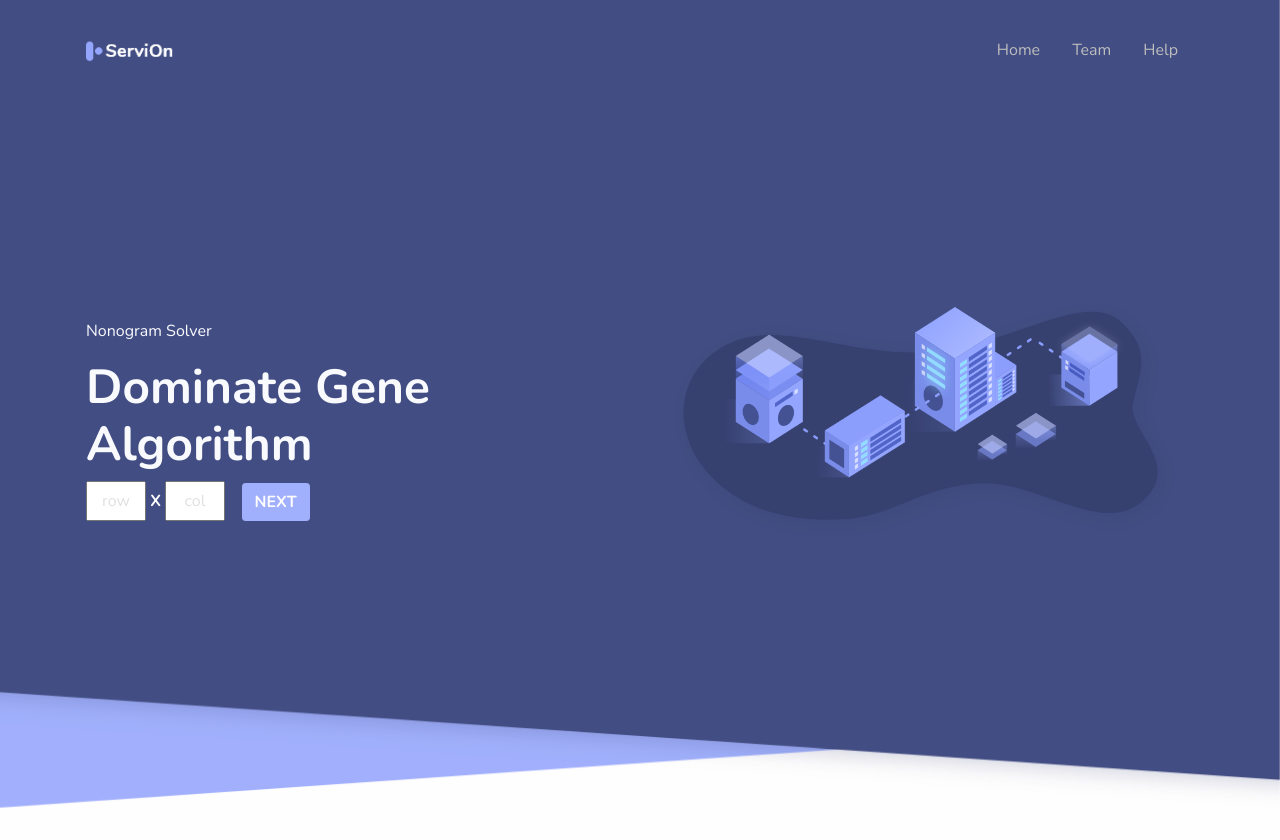
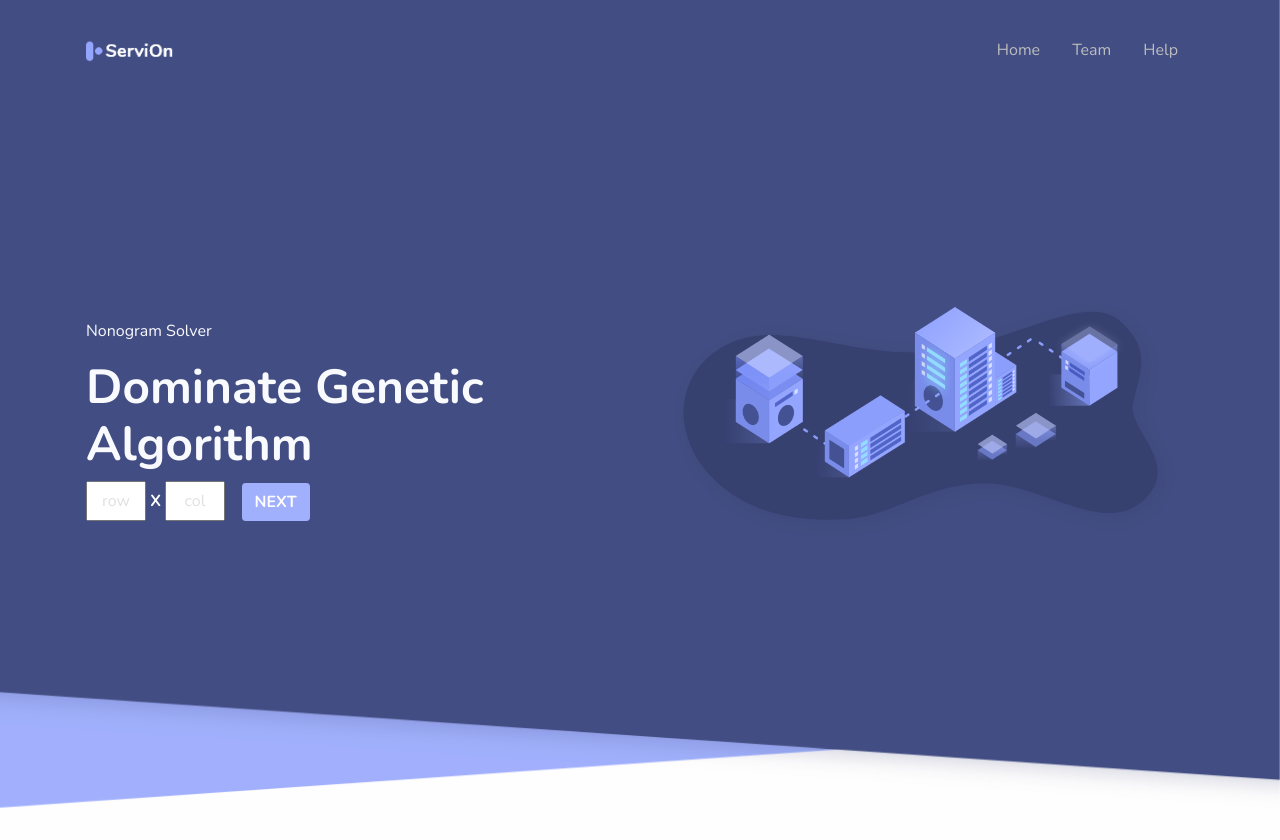
Before and after one commit to sohy19/nonogram-solver, a Django app: page / in a window 1280 px wide. Run offline with Django 4.2, Linux system fonts and the light colour scheme; some libraries are stand-ins or nearby versions.

Commit message:
.env 파일 재생성, index 글자 수정

```diff
--- a/NonogramSolver/home/templates/index.html
+++ b/NonogramSolver/home/templates/index.html
@@ -7,7 +7,7 @@
     <div class="col-md-5 col-lg-6 order-0 order-md-1"><img class="w-100" src="{% static 'img/illustrations/hero-header.png' %}" alt="..." /></div>
         <div class="col-md-7 col-lg-6 text-md-start text-center">
             <p class="text-light">Nonogram Solver</p>
-            <h1 class="text-light fs-md-5 fs-lg-6">Dominate Gene Algorithm</h1>
+            <h1 class="text-light fs-md-5 fs-lg-6">Dominate Genetic Algorithm</h1>
             <form action="{% url 'result' %}" method="GET">
                 <input type="text" name="row" placeholder="row" style="width:60px; height:40px;text-align:center;"> <span style="font-weight: bolder; color: white;">X</span>
                 <input type="text" name="col" placeholder="col" style="width:60px; height:40px; text-align:center;">&nbsp;&nbsp;&nbsp;
```
Also changed, not shown: 2 other files.
